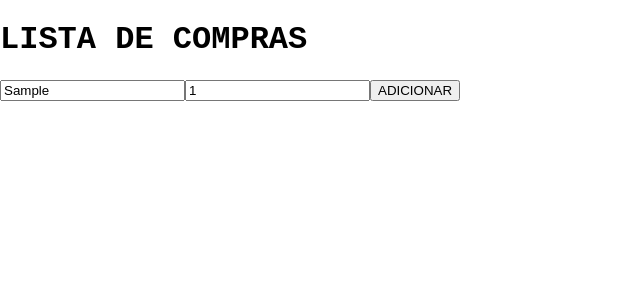
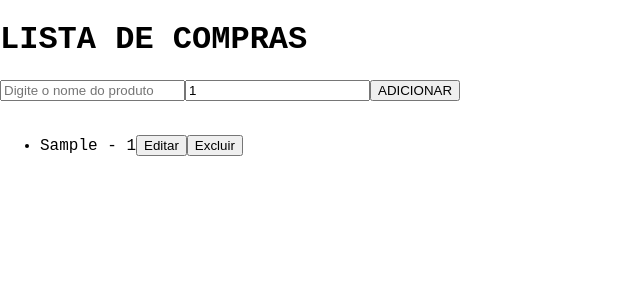
Before and after one commit to FernandoVenturini/react-onp, a React (Vite) app: page / in a window 1280 px wide. Both pictures are taken after typing "Sample" into the empty fields and a click on the button "ADICIONAR". Shown: the top 300 px of the page, without its empty margins (0-640 px from the left). Built offline with nearby package versions, Linux system fonts and the light colour scheme.

Commit message:
shopping list #11

```diff
--- a/src/app/Shopping-list/page.tsx
+++ b/src/app/Shopping-list/page.tsx
@@ -25,6 +25,7 @@ function ShoppingList() {
         }
 
         items.push({...currentItem, id});
+        setCurrentItem({id: 0, name: '', quantity: 1});
     }
 
     return (
@@ -45,6 +46,22 @@ function ShoppingList() {
             />
 
             <button onClick={() => addItem()}>ADICIONAR</button>
+
+            <br /><br />
+
+            <ul>
+                {items.map((item) => (
+                    <li key={item.id}>
+                        {item.name} - {item.quantity}
+                        <button>
+                            Editar
+                        </button>
+                        <button>
+                            Excluir
+                        </button>
+                    </li>
+                ))}
+            </ul>
         </>
     );
 }
```
